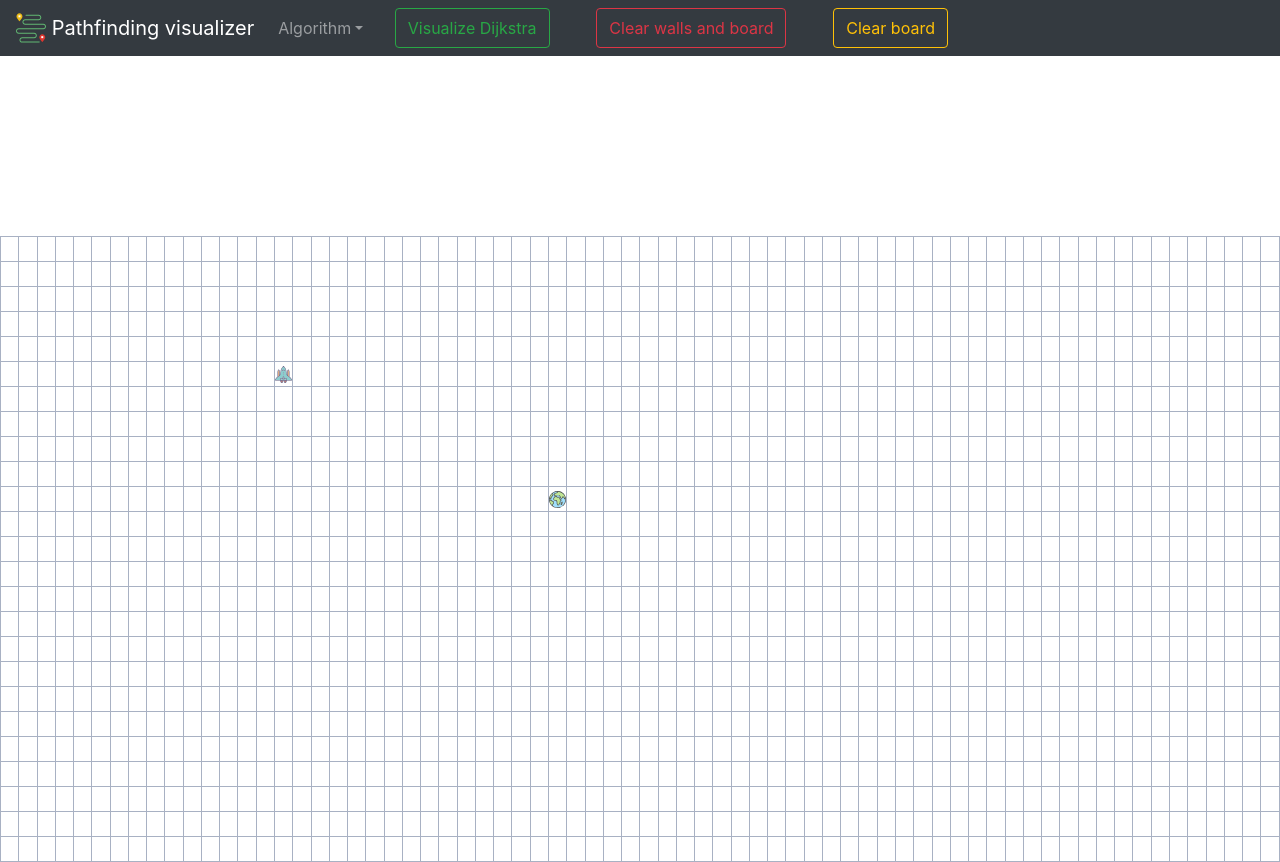
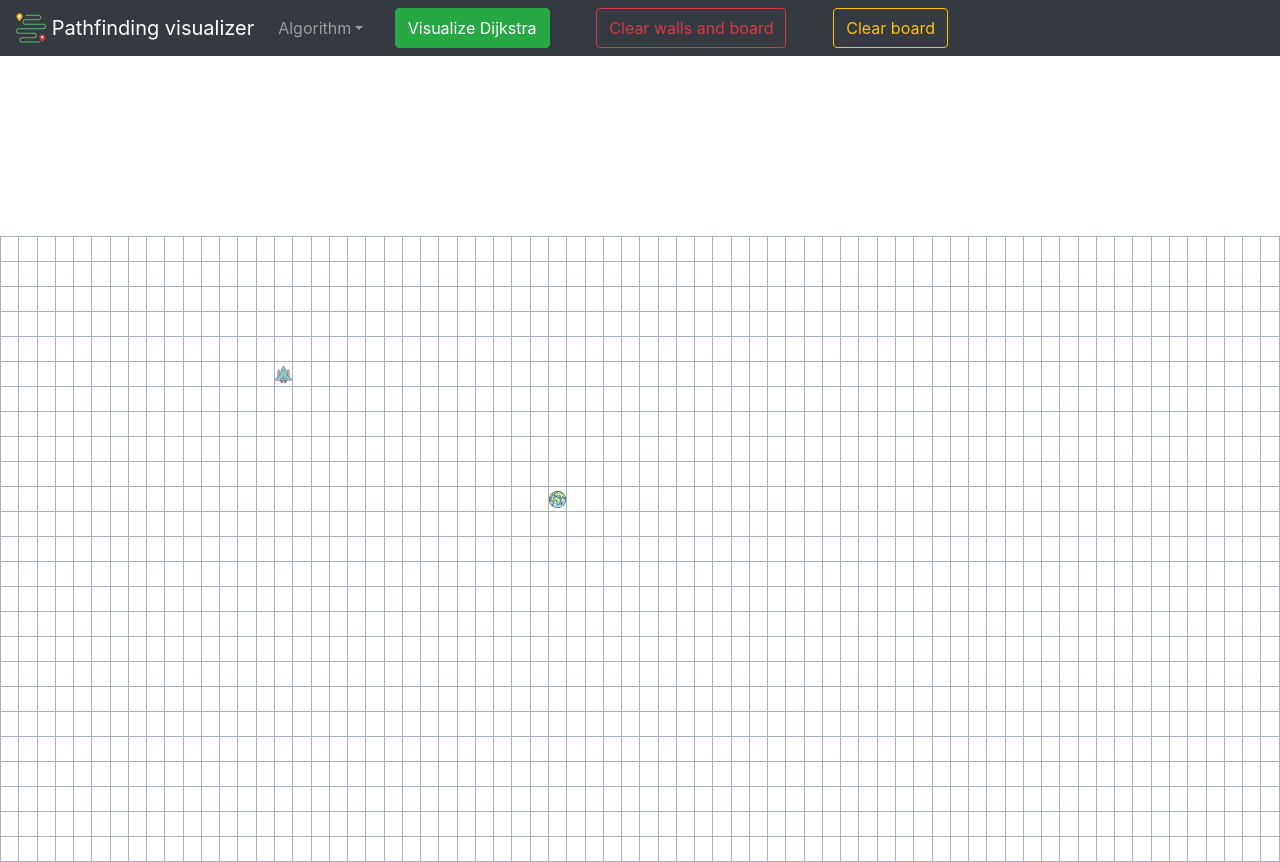
Before and after one commit to paspunoor/pathfinding_visualizer, a React (Create React App) app: page / in a window 1280 px wide. Built offline with nearby package versions, Linux system fonts and the light colour scheme.

Commit message:
Deploying on github pages

```diff
--- a/src/components/visualizer.js
+++ b/src/components/visualizer.js
@@ -2,6 +2,7 @@ import React, { Component } from "react";
 import Node from "./node";
 import { Navbar, Nav, NavDropdown, Button } from "react-bootstrap";
 import dijkstra from "../algorithms/dijkstra";
+import pathImg from "../assets/path.svg";
 
 // Starting with a predefined start and end node
 
@@ -260,7 +261,7 @@ class Visualizer extends Component {
           <Navbar.Brand>
             <img
               alt=""
-              src="/path.svg"
+              src={pathImg}
               width="30"
               height="30"
               className="d-inline-block align-top"
@@ -282,7 +283,7 @@ class Visualizer extends Component {
               </NavDropdown>
 
               <div className="navbar-buttons">
-                <Button variant="outline-success" onClick={this.runPathfinder}>
+                <Button variant="success" onClick={this.runPathfinder}>
                   Visualize {this.state.algorithm}
                 </Button>
                 <Button onClick={this.clearBoard} variant="outline-danger">
--- a/src/css/style.css
+++ b/src/css/style.css
@@ -4,25 +4,21 @@
 
 .navbar-buttons {
   margin-left: auto;
-  width: 600px;
+  width: 37.5rem;
   display: flex;
   flex-direction: row;
   justify-content: space-around;
 }
 
-.btn {
-  background-color: white;
-}
-
 .grid {
   border-collapse: collapse;
   margin: auto;
-  margin-top: 180px;
+  margin-top: 11.25rem;
 }
 
 .node {
-  width: 25px;
-  height: 25px;
+  width: 1.5625rem;
+  height: 1.5625rem;
   border: 1px solid rgb(168 177 195);
   padding: 0px;
   background-position: center;
```
Also changed, not shown: package.json (+7 -1 lines), src/assets/path.svg (added), 1 other file (tests, documents, lock files or other folders).
